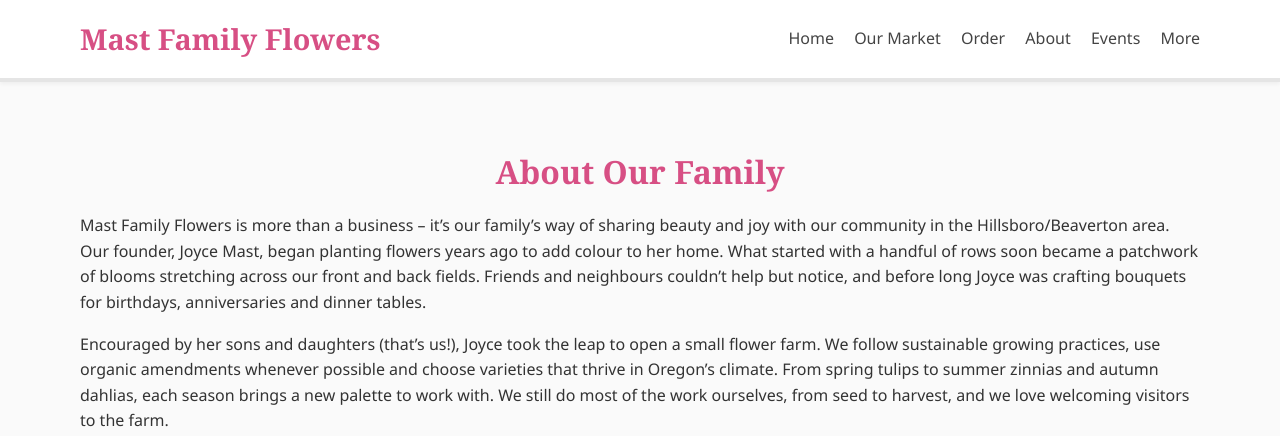
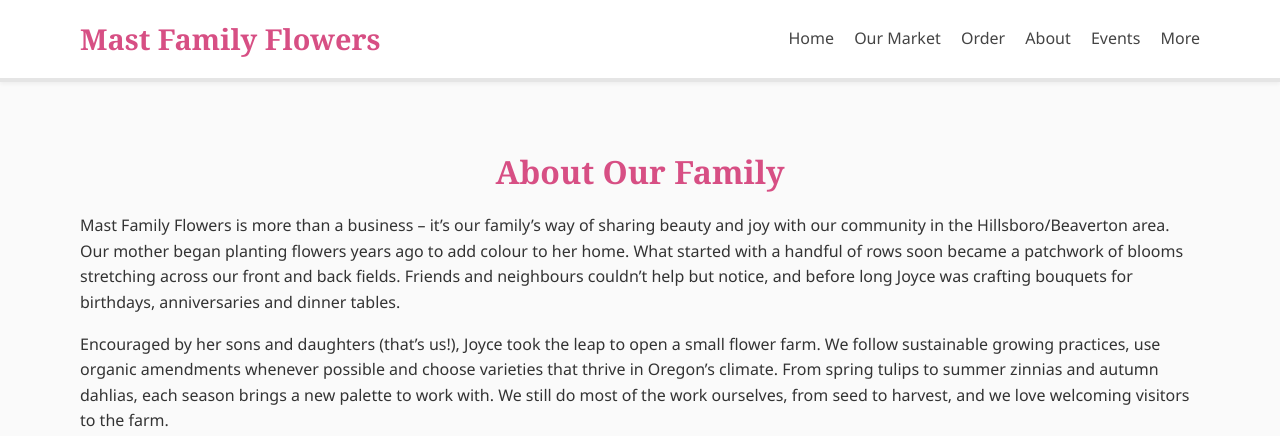
Before and after one commit to Jacobmast52/mast-family-flowers, a plain HTML site: page about.html in a window 1280 px wide. Shown: the top 436 px of the page. Drawn offline with Linux system fonts and the light colour scheme.

Commit message:
Update about.html

```diff
--- a/about.html
+++ b/about.html
@@ -26,7 +26,7 @@
   <section>
     <div class="container">
       <h3>About Our Family</h3>
-      <p>Mast Family Flowers is more than a business – it’s our family’s way of sharing beauty and joy with our community in the Hillsboro/Beaverton area. Our founder, Joyce Mast, began planting flowers years ago to add colour to her home. What started with a handful of rows soon became a patchwork of blooms stretching across our front and back fields. Friends and neighbours couldn’t help but notice, and before long Joyce was crafting bouquets for birthdays, anniversaries and dinner tables.</p>
+      <p>Mast Family Flowers is more than a business – it’s our family’s way of sharing beauty and joy with our community in the Hillsboro/Beaverton area. Our mother began planting flowers years ago to add colour to her home. What started with a handful of rows soon became a patchwork of blooms stretching across our front and back fields. Friends and neighbours couldn’t help but notice, and before long Joyce was crafting bouquets for birthdays, anniversaries and dinner tables.</p>
       <p>Encouraged by her sons and daughters (that’s us!), Joyce took the leap to open a small flower farm. We follow sustainable growing practices, use organic amendments whenever possible and choose varieties that thrive in Oregon’s climate. From spring tulips to summer zinnias and autumn dahlias, each season brings a new palette to work with. We still do most of the work ourselves, from seed to harvest, and we love welcoming visitors to the farm.</p>
 
       <!-- Illustrative bouquet still life to reflect the warmth of our home -->
```
